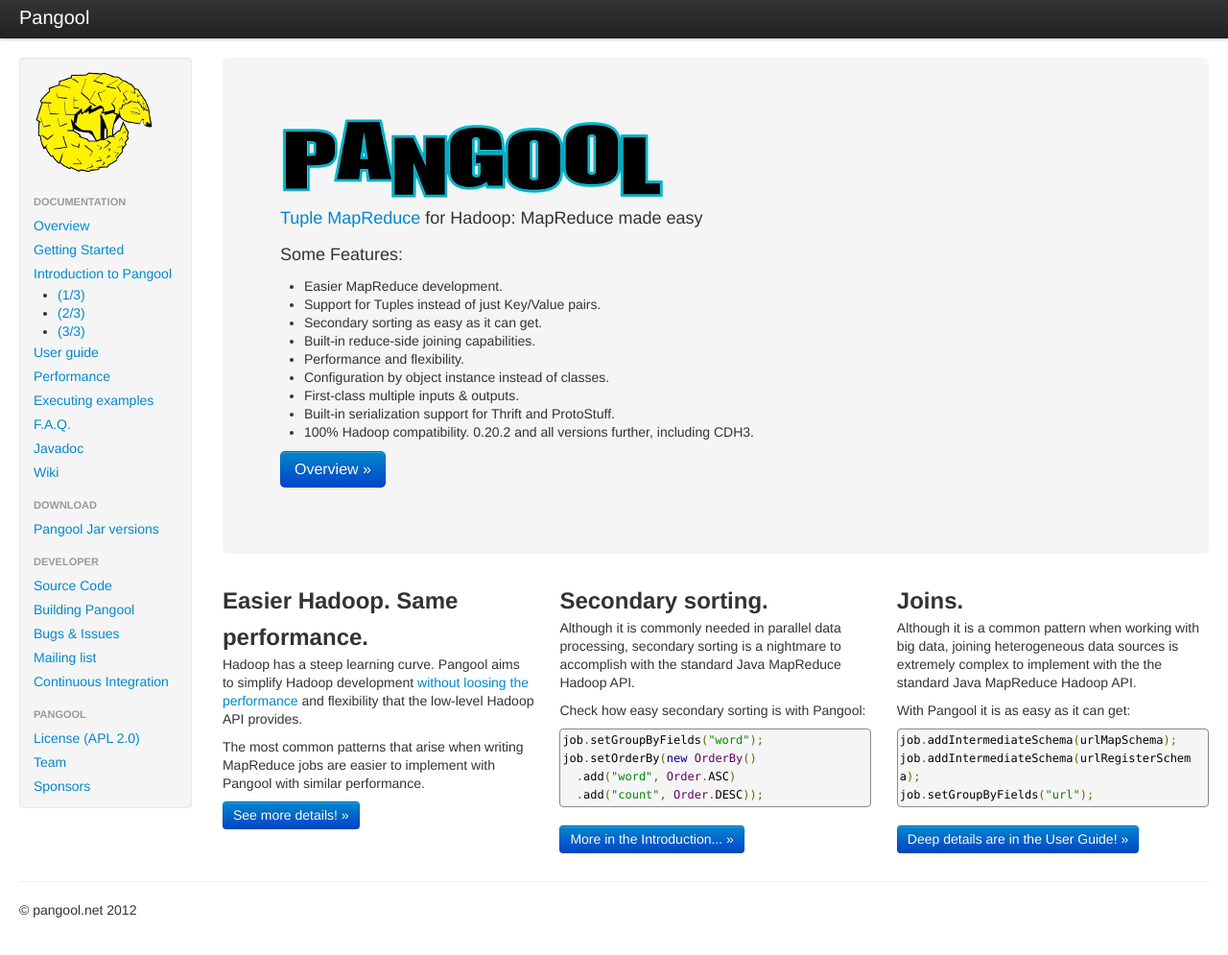
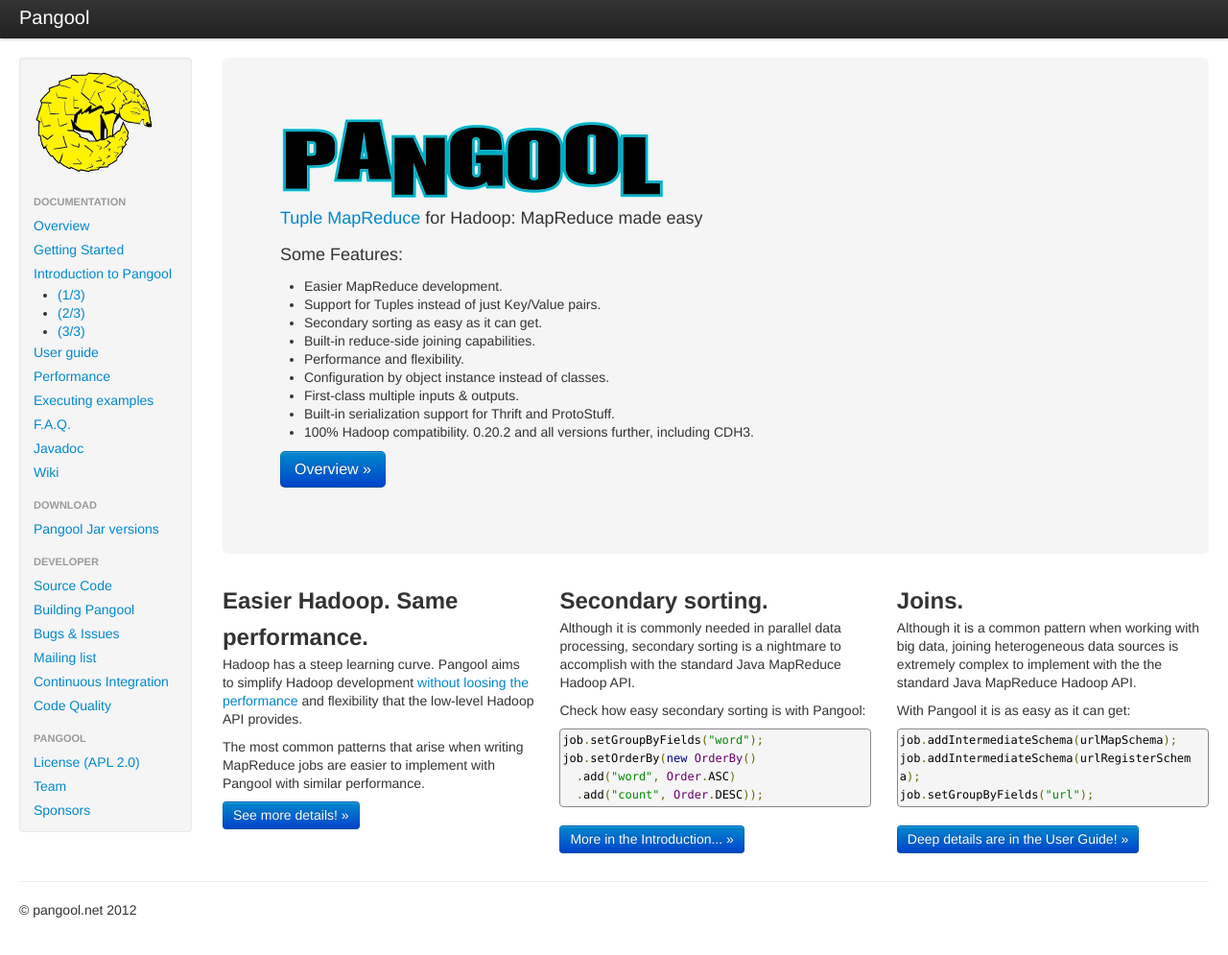
Before and after one commit to datasalt/pangool, a Jekyll site: the page built from index.html, in a window 1280 px wide and 1007 px high. Shown: the top 995 px of the window at 96% size. Built offline with Jekyll 4.4.1, drawn with Linux system fonts in a browser that asks for light colours; nearby versions of some CDN libraries; Markdown is read by kramdown in place of the engine named in the settings.

Commit message:
New link to Sonar tool

```diff
--- a/_layouts/default.html
+++ b/_layouts/default.html
@@ -87,6 +87,7 @@
               <li><a href="https://github.com/datasalt/pangool/issues">Bugs &amp; Issues</a></li>
               <li><a href="http://groups.google.com/group/pangool-user">Mailing list</a></li>
               <li><a href="http://clinker.pangool.net/jenkins">Continuous Integration</a></li>
+              <li><a href="http://clinker.pangool.net/sonar">Code Quality</a></li>
 
               <li class="nav-header">Pangool</li>
               <li><a href="http://www.apache.org/licenses/LICENSE-2.0.html">License (APL 2.0)</a></li>
```
